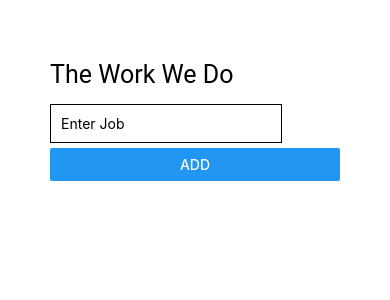
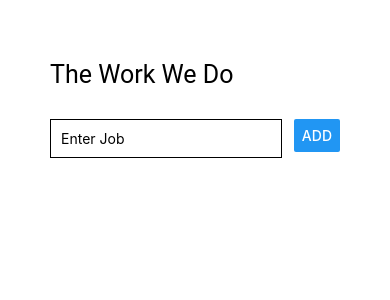
Before and after one commit to jillGlass/HouseHolder, a React Native app: screen / in a window 390 px wide. Shown: the top 300 px of the page. Built offline with nearby package versions, Linux system fonts and the light colour scheme.

Commit message:
layout add button

```diff
--- a/App.js
+++ b/App.js
@@ -4,6 +4,7 @@ import { StyleSheet, Text, View, Button, TextInput } from "react-native";
 export default function App() {
   const [enteredJob, setEnteredJob] = useState("");
   const [allJobs, setallJobs] = useState([]);
+  const [timeTaken, setTimeTaken] = useState(0)
 
   const jobInputHandler = enteredText => {
     setEnteredJob(enteredText);
@@ -23,13 +24,11 @@ export default function App() {
           onChangeText={jobInputHandler}
           value={enteredJob}
         />
+         <Button title="ADD"
+         style={styles.addBtn}
+         onPress={addJobHandler} />
       </View>
-      <View>
-      <Button
-      title="ADD"
-      style={styles.addBtn}
-      onPress={addJobHandler} />
-      </View>
+
       <View>
         {allJobs.map(job => (
           <View key={job} style={styles.listItem}>
@@ -48,7 +47,7 @@ const styles = StyleSheet.create({
   inputContainer: {
     flexDirection: "row",
     justifyContent: "space-between",
-    alignItems: 'flex-start'
+    alignItems: "flex-start"
   },
   input: {
     width: "80%",
@@ -66,13 +65,12 @@ const styles = StyleSheet.create({
   },
   title: {
     marginTop: 10,
-    marginBottom: 15,
-    fontFamily: 'roboto',
+    marginBottom: 30,
+    fontFamily: "roboto",
     fontSize: 25
   },
   addBtn: {
-    flexDirection: "column",
-    alignItems: 'flex-start'
-
+    borderColor: "black",
+    borderWidth: 1
   }
 });
```
